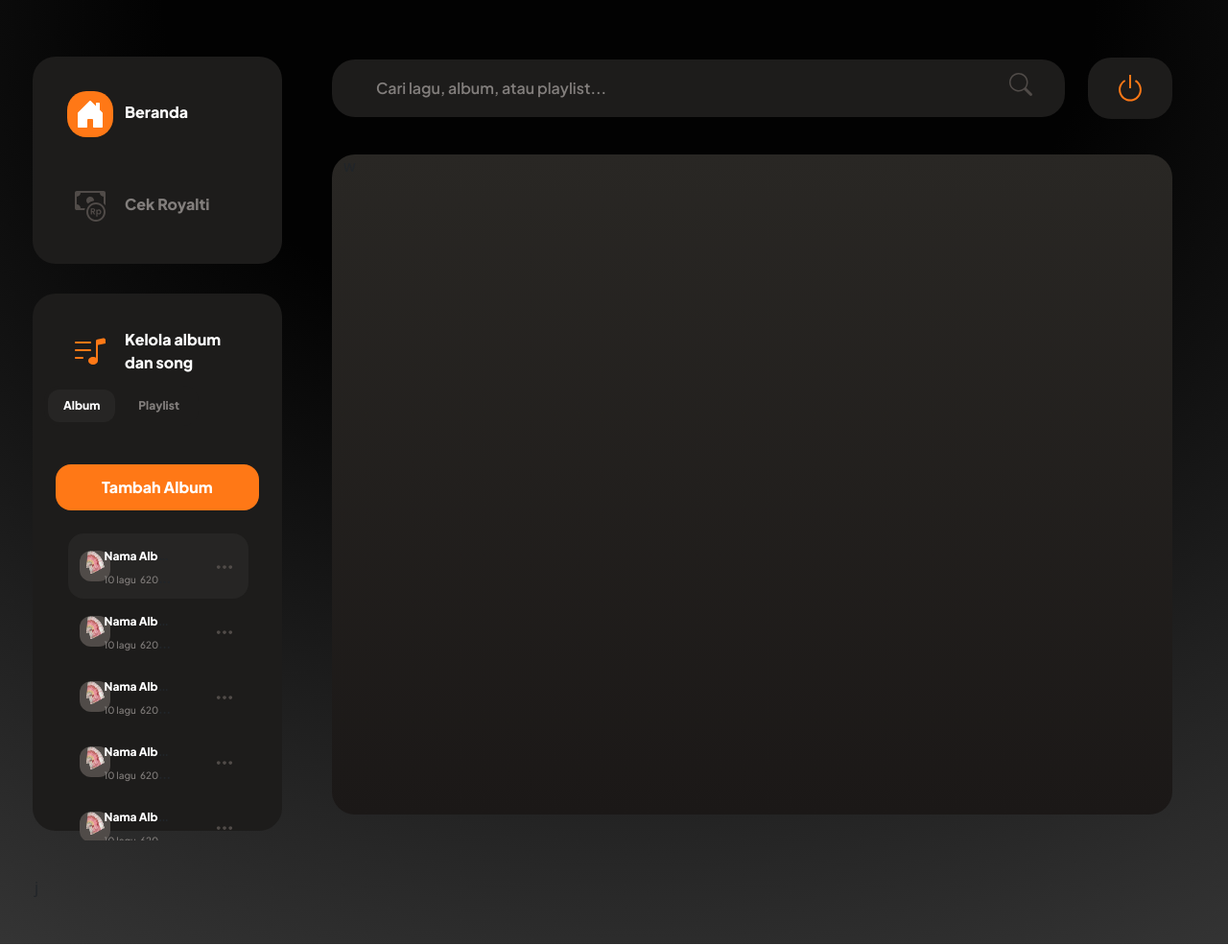
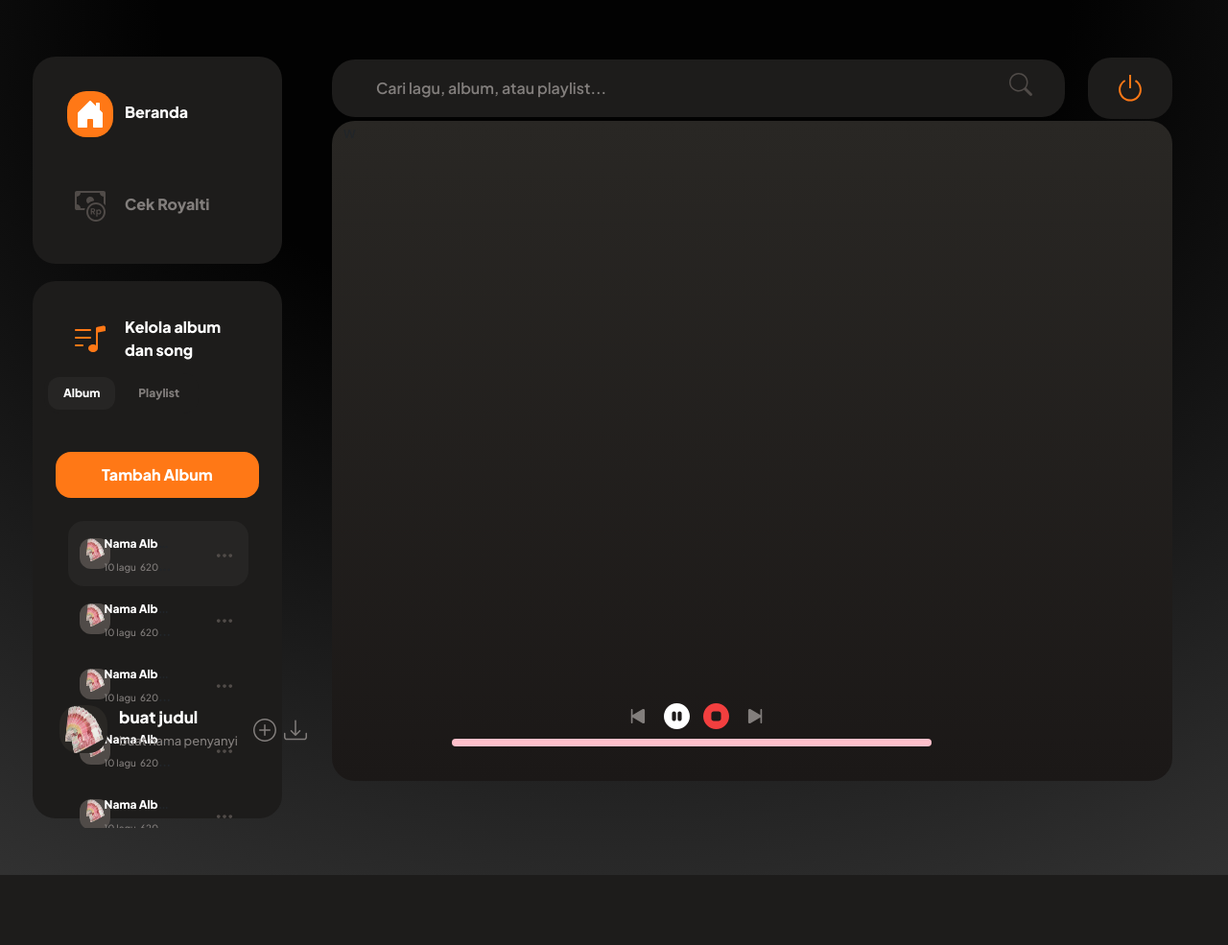
Before and after one commit to mohammadfauzan21/marmut, a Django app: page /label/dashboard/ in a window 1280 px wide. Shown: the whole page at 96% size. After the commit the page ends 912 px from the top, so only its background shows below. Run offline with Django 5.2, Linux system fonts and the light colour scheme; some libraries are stand-ins or nearby versions.

Commit message:
fix color icon

```diff
--- a/dashboardlabel/templates/homepagelabel.html
+++ b/dashboardlabel/templates/homepagelabel.html
@@ -4,6 +4,52 @@
 {% block content %}
 
 <style>
+
+input[type=range] {
+        -webkit-appearance: none;
+        width: 100%;
+        margin: 10px 0;
+    }
+
+    input[type=range]:focus {
+        outline: none;
+    }
+
+    input[type=range]::-webkit-slider-runnable-track {
+        width: 100%;
+        height: 8px;
+        cursor: pointer;
+        animate: 0.2s;
+        background: pink; /* Background warna putih */
+        border-radius: 5px;
+        border: none;
+    }
+
+    input[type=range]::-webkit-slider-thumb {
+        border: none;
+        height: 20px;
+        width: 20px;
+        border-radius: 50%;
+        background: transparent; /* Background warna putih */
+        cursor: pointer;
+        -webkit-appearance: none;
+        margin-top: -7px;
+    }
+
+    input[type=range]:hover::-webkit-slider-thumb {
+        border: none;
+        height: 12px;
+        width: 12px;
+        border-radius: 50%;
+        background: black; /* Background warna putih */
+        cursor: pointer;
+        -webkit-appearance: none;
+        margin-top: -2px;
+    }
+
+    input[type=range]:focus::-webkit-slider-runnable-track {
+        background: #ffffff; /* Background warna putih saat di-focus */
+    }
 
 /* Untuk scrollbar vertikal */
 ::-webkit-scrollbar {
@@ -303,7 +349,7 @@ input.form-control:focus {
                             </form>
 
                         </div>
-                        <div class="container" style="height: 40vh; overflow-y: auto;">
+                        <div class="container" style="min-height: 0vh; max-height: 40vh; overflow-y: auto;">
 
                             <div class="container row d-flex" style=" margin-inline: 1px;">
                                 <div class="container d-flex justify-content-center" style="height: 68px; background-color: var(--neutral-4); border-radius: 16px;">
@@ -532,8 +578,47 @@ input.form-control:focus {
                     w
                 </div>
             </div>
-        </div>
-        <div class="col-12 container-fluid transparent-bg" style=" height: 72px;">j</div>
+        </div><footer class="position-absolute d-flex justify-content-between align-items-center" style="bottom: 0vh; width: 100%; height: 10vh; background-color: transparent">
+            <div class="d-flex align-items-center" style="margin-left: 50px;">
+                <img src="{% static 'img/default.png' %}" alt="kelola" style="width: 50px; height: 50px; background-color: #292724; border-radius: 20px;">
+                <div style="margin: 0 12px; margin-top: 5px;">
+                    <h3 class="plus-jakarta-sans-extrabold" style="font-size: 17px; color: #ffffff;">buat judul</h3>
+                    <h3 class="plus-jakarta-sans-medium" style="font-size: 13px; color: var(--neutral-1)">buat nama penyanyi</h3>
+                </div>
+                <div class="d-flex">
+                    <a href="" class="mx-1">
+                        <img src="{% static 'img/PlusCircle.svg' %}" alt="kelola" style="width: 24px; height: 24px;">
+                    </a>
+                    <a href="" class="mx-1">
+                        <img src="{% static 'img/Download.svg' %}" alt="kelola" style="width: 24px; height: 24px; ">
+                    </a>
+                </div>
+            </div>
+            <div style="margin-left: -150px; width: 500px;">
+                <div class="d-flex align-items-center" style="">
+                    <a href="" style="margin: 0 7px; margin-left: 180px;">
+                        <img src="{% static 'img/LeftSkipStartFill.svg' %}" alt="kelola"
+                            style="width: 27px; height: 27px;">
+                    </a>
+                    <a href="" style="margin: 0 7px;">
+                        <img src="{% static 'img/PauseCircleFill.svg' %}" alt="kelola"
+                            style="width: 27px; height: 27px;">
+                    </a>
+                    <a href="" style="margin: 0 7px;">
+                        <img src="{% static 'img/StopCircleFill.svg' %}" alt="kelola"
+                            style="width: 27px; height: 27px;">
+                    </a>
+                    <a href="" style="margin: 0 7px;">
+                        <img src="{% static 'img/RightSkipStartFill.svg' %}" alt="kelola"
+                            style="width: 27px; height: 27px;">
+                    </a>
+                </div>
+                <input type="range" id="vol" name="vol" min="0" max="100">
+            </div>
+            <div style="">
+                <h1></h1>
+            </div>
+        </footer>
     </div>
 </div>
 {% endblock %}
```
Also changed, not shown: dashboardreguser/templates/dashboard.html (+30 -19 lines).
